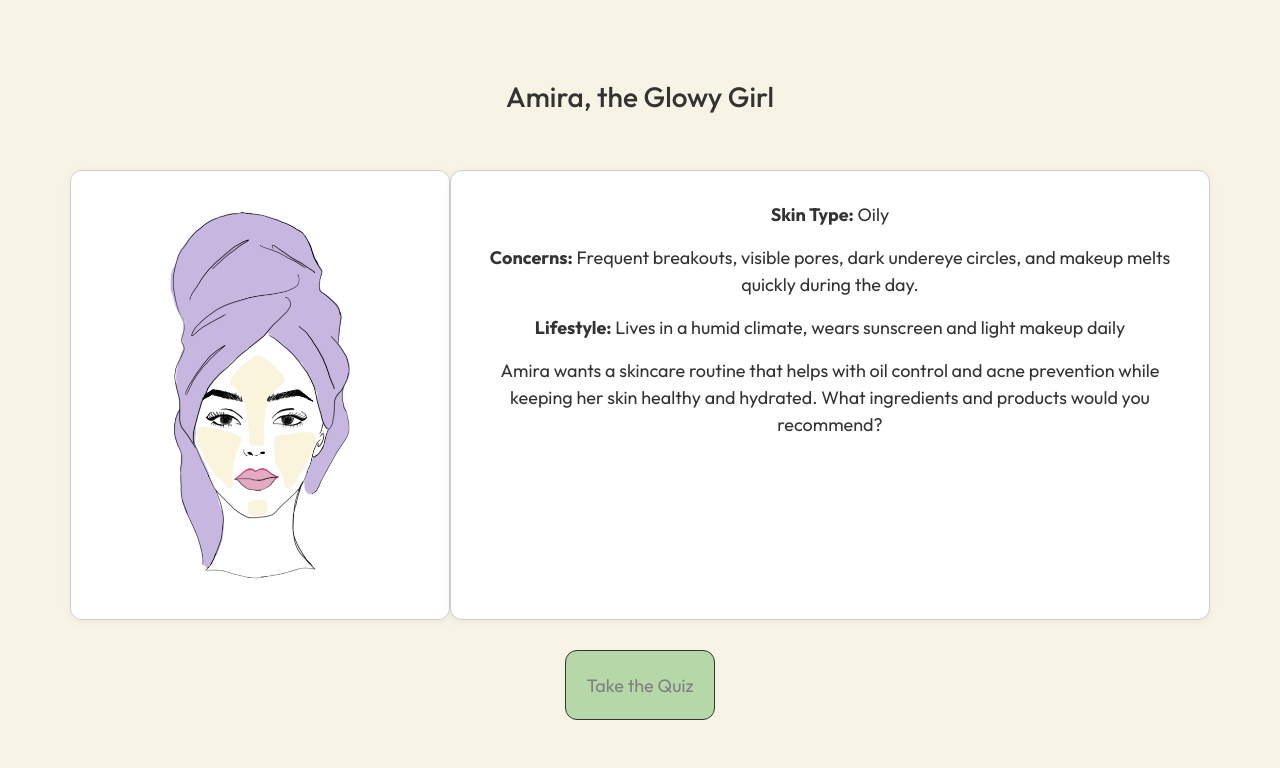
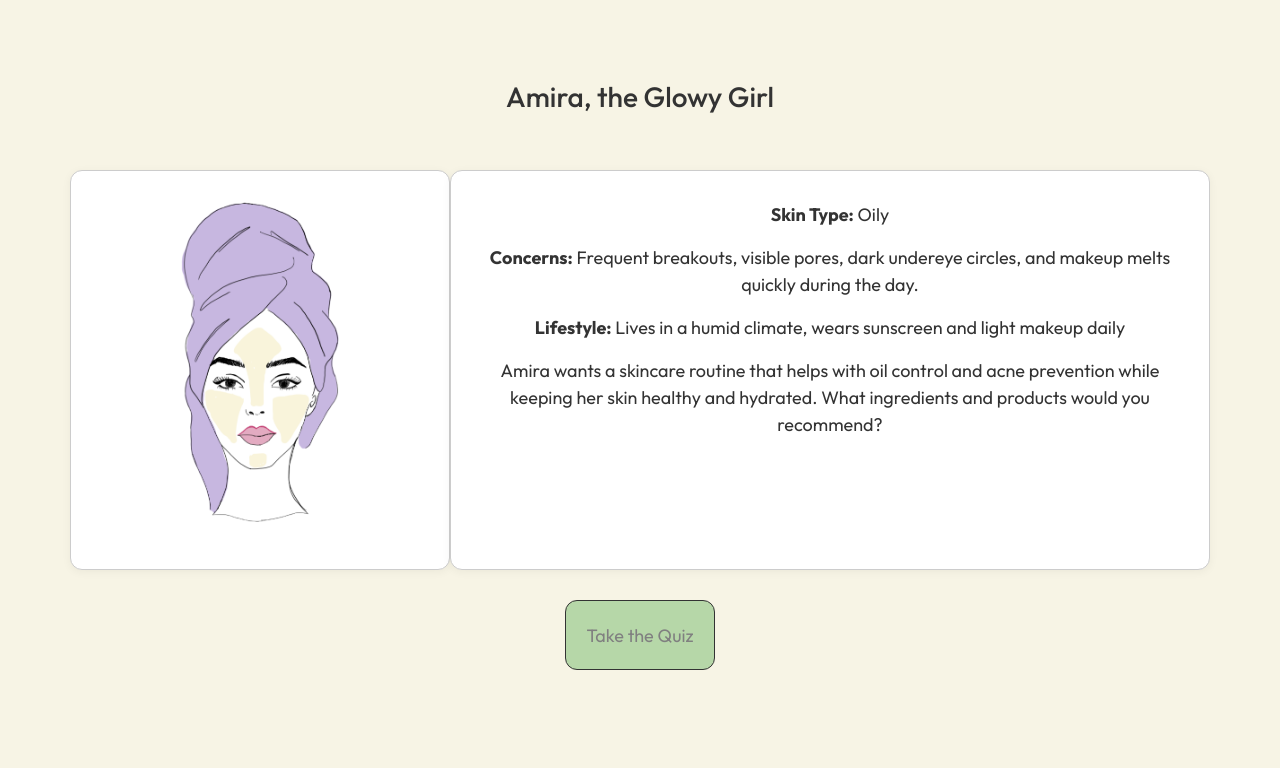
Before and after one commit to hibashaalan/skincareschool, a Flask app: page /quiz2 in a window 1280 px wide. Shown: the part 62-830 px from the top of the page. After the commit the page ends 732 px from the top, so only its background shows below. Run offline with Flask 3, Linux system fonts and the light colour scheme; some libraries are stand-ins or nearby versions.

Commit message:
fixed sizing of image for quiz

```diff
--- a/static/style.css
+++ b/static/style.css
@@ -268,12 +268,17 @@ body {
   box-shadow: none;
 }
 /* Fix amira's image height */
-.fixed-height-container{
-  height: 450px;
-  overflow: auto;
-  position: relative;
-}.fixed-height {
-  width: 100%;
-  object-fit: cover;
+.fixed-height-container {
+  height: 400px;           /* adjust to whatever box height you need */
+  display: flex;
+  align-items: center;
+  justify-content: center;
+  overflow: hidden;        /* hide any overflow if aspect ratios differ */
+}
+
+/* make the img fill the container while preserving aspect ratio */
+.fixed-height {
   height: 100%;
+  width: auto;
+  object-fit: contain;     /* use “cover” if you’d rather it fill and crop */
 }
```
